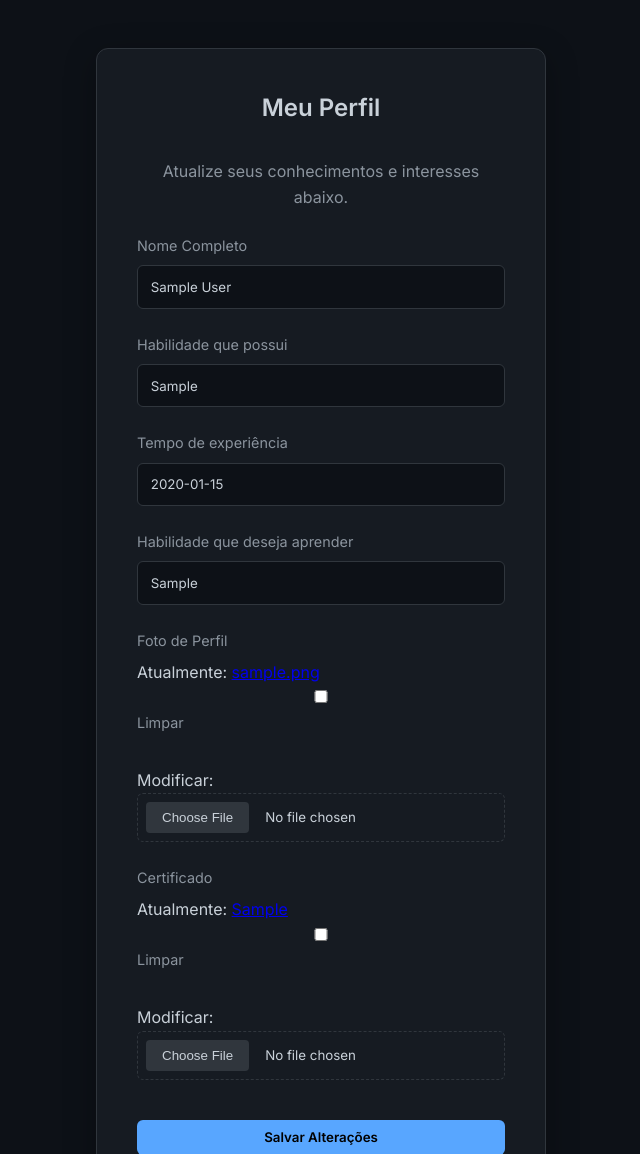
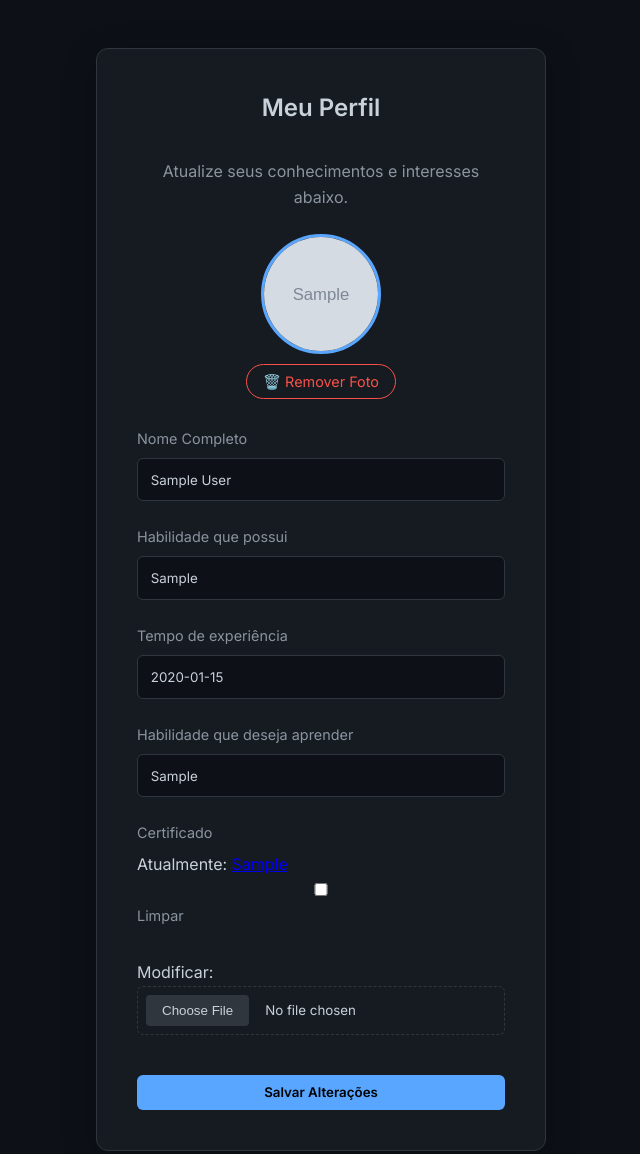
Before and after one commit to caioamarante/Exchange-Skills-Project, a Django app: page /profile/ in a window 1280 px wide. Shown: the part 73-1227 px from the top of the page, without its empty margins (319-959 px from the left). Run offline with Django 5.2, Linux system fonts and the light colour scheme; a user stored in the database is signed in; tables that the repository leaves empty hold one stand-in row (values such as "Sample post"); grey boxes marked "Sample" are stand-in pictures.

Commit message:
Enhance profile picture upload UI to WhatsApp style with real-time preview

```diff
--- a/static/css/style.css
+++ b/static/css/style.css
@@ -361,3 +361,51 @@ input[type="file"]::file-selector-button:hover {
 .dropdown:hover .dropdown-content {
     display: block;
 }
+
+/* Profile Picture Editor (WhatsApp style) */
+.profile-pic-editor {
+    display: flex;
+    flex-direction: column;
+    align-items: center;
+    margin-bottom: 2rem;
+}
+
+.profile-pic-wrapper {
+    position: relative;
+    width: 120px;
+    height: 120px;
+    border-radius: 50%;
+    cursor: pointer;
+    overflow: hidden;
+    border: 3px solid var(--accent);
+    transition: transform 0.3s ease;
+}
+
+.profile-pic-wrapper:hover {
+    transform: scale(1.05);
+}
+
+.profile-pic-wrapper img {
+    width: 100%;
+    height: 100%;
+    object-fit: cover;
+    transition: opacity 0.3s ease;
+}
+
+.profile-pic-overlay {
+    position: absolute;
+    bottom: 0;
+    left: 0;
+    right: 0;
+    background: rgba(0, 0, 0, 0.6);
+    color: white;
+    text-align: center;
+    padding: 0.5rem 0;
+    font-size: 0.8rem;
+    transform: translateY(100%);
+    transition: transform 0.3s ease;
+}
+
+.profile-pic-wrapper:hover .profile-pic-overlay {
+    transform: translateY(0);
+}
--- a/templates/profile.html
+++ b/templates/profile.html
@@ -6,7 +6,37 @@
     <form method="post" enctype="multipart/form-data">
         {% csrf_token %}
         {{ form.non_field_errors }}
+
+        <!-- Profile Picture Custom UI (WhatsApp Style) -->
+        <div class="profile-pic-editor">
+            <div class="profile-pic-wrapper" onclick="document.getElementById('id_profile_picture').click()">
+                {% if user.profile_picture %}
+                    <img id="profile-pic-preview" src="{{ user.profile_picture.url }}" alt="Sua Foto">
+                {% else %}
+                    <div id="profile-pic-preview" class="nav-profile-pic-placeholder" style="width: 120px; height: 120px; font-size: 40px;">
+                        {{ user.full_name|make_list|first|upper }}
+                    </div>
+                {% endif %}
+                <div class="profile-pic-overlay">
+                    <span>📷 Trocar</span>
+                </div>
+            </div>
+
+            <!-- Inputs Ocultos -->
+            <input type="file" name="profile_picture" accept="image/*" id="id_profile_picture" style="display: none;">
+
+            {% if user.profile_picture %}
+            <div style="margin-top: 15px;">
+                <label id="remove-btn" style="color: var(--error); cursor: pointer; font-size: 0.9rem; padding: 0.5rem 1rem; border: 1px solid var(--error); border-radius: 20px; transition: all 0.3s ease;">
+                    <input type="checkbox" name="profile_picture-clear" id="profile_picture-clear_id" style="display: none;">
+                    🗑️ Remover Foto
+                </label>
+            </div>
+            {% endif %}
+        </div>
+
         {% for field in form %}
+            {% if field.name != 'profile_picture' %}
             <div class="form-group">
                 <label for="{{ field.id_for_label }}">{{ field.label }}</label>
                 {{ field }}
@@ -17,8 +47,59 @@
                     <ul class="errorlist"><li>{{ error }}</li></ul>
                 {% endfor %}
             </div>
+            {% endif %}
         {% endfor %}
         <button type="submit" class="btn" style="width: 100%; margin-top: 1rem;">Salvar Alterações</button>
     </form>
 </div>
+
+<script>
+    // JS para preview da imagem em tempo real
+    document.getElementById('id_profile_picture').addEventListener('change', function(e) {
+        if (e.target.files && e.target.files[0]) {
+            var reader = new FileReader();
+            reader.onload = function(event) {
+                var preview = document.getElementById('profile-pic-preview');
+                if(preview.tagName.toLowerCase() === 'img') {
+                    preview.src = event.target.result;
+                    preview.style.opacity = '1';
+                } else {
+                    var newImg = document.createElement('img');
+                    newImg.id = 'profile-pic-preview';
+                    newImg.src = event.target.result;
+                    newImg.alt = "Nova Foto";
+                    preview.parentNode.replaceChild(newImg, preview);
+                }
+
+                // Desmarca o botão de remover caso o usuário adicione uma nova foto
+                var clearCheckbox = document.getElementById('profile_picture-clear_id');
+                var removeBtn = document.getElementById('remove-btn');
+                if(clearCheckbox) {
+                    clearCheckbox.checked = false;
+                    removeBtn.style.background = 'transparent';
+                    removeBtn.style.color = 'var(--error)';
+                }
+            }
+            reader.readAsDataURL(e.target.files[0]);
+        }
+    });
+
+    // JS para o botão de remover
+    var clearCheckbox = document.getElementById('profile_picture-clear_id');
+    var removeBtn = document.getElementById('remove-btn');
+    if(clearCheckbox && removeBtn) {
+        clearCheckbox.addEventListener('change', function() {
+            var preview = document.getElementById('profile-pic-preview');
+            if(this.checked) {
+                preview.style.opacity = '0.3';
+                removeBtn.style.background = 'var(--error)';
+                removeBtn.style.color = '#fff';
+            } else {
+                preview.style.opacity = '1';
+                removeBtn.style.background = 'transparent';
+                removeBtn.style.color = 'var(--error)';
+            }
+        });
+    }
+</script>
 {% endblock %}
```
